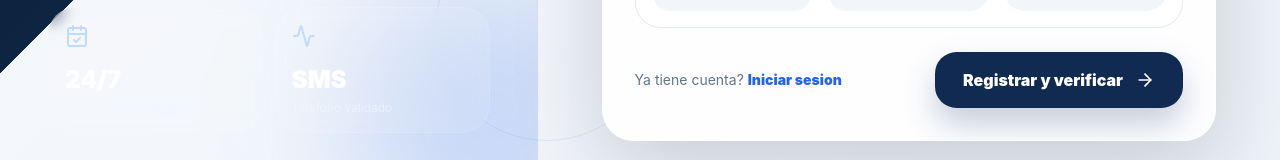
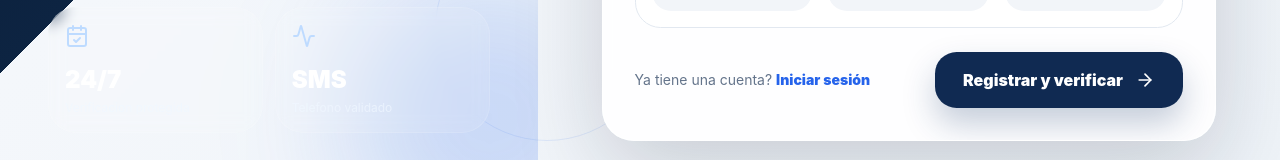
Before and after one commit to JoaquinJRA/ClinicaFrontend, a React app: page /register in a window 1280 px wide. Shown: the part 931-1091 px from the top of the page. Built offline with nearby package versions, Linux system fonts and the light colour scheme; no server answers; the HTML template or start-up script is replaced by a standard one.

Commit message:
Actualización visual

```diff
--- a/src/pages/auth/Login.jsx
+++ b/src/pages/auth/Login.jsx
@@ -303,7 +303,7 @@ function Login() {
 
             <label className="mt-6 block">
               <span className="mb-2 block text-xs font-black uppercase tracking-[0.18em] text-[#64748B]">
-                Codigo de verificacion
+                Codigo de verificación
               </span>
               <input
                 autoFocus
--- a/src/pages/auth/Register.jsx
+++ b/src/pages/auth/Register.jsx
@@ -292,7 +292,7 @@ function Register() {
               </label>
 
               <label>
-                <span className={labelClass}>Contrasena</span>
+                <span className={labelClass}>Contraseña</span>
                 <div className="relative">
                   <FieldIcon icon={Lock} />
                   <input
@@ -318,7 +318,7 @@ function Register() {
                   <FieldIcon icon={Lock} />
                   <input
                     className={inputBase}
-                    placeholder="Repita su contrasena"
+                    placeholder="Repita su contraseña"
                     type="password"
                     {...register("confirmarContrasena", {
                       required: "Confirme su contrasena.",
@@ -340,9 +340,9 @@ function Register() {
 
         <div className="relative mt-6 flex flex-col gap-3 md:flex-row md:items-center md:justify-between">
           <p className="text-sm text-[#64748B]">
-            Ya tiene cuenta?{" "}
+            Ya tiene una cuenta?{" "}
             <Link className="font-black text-[#2563EB] hover:text-[#102A52]" to="/login">
-              Iniciar sesion
+              Iniciar sesión
             </Link>
           </p>
           <button
```
